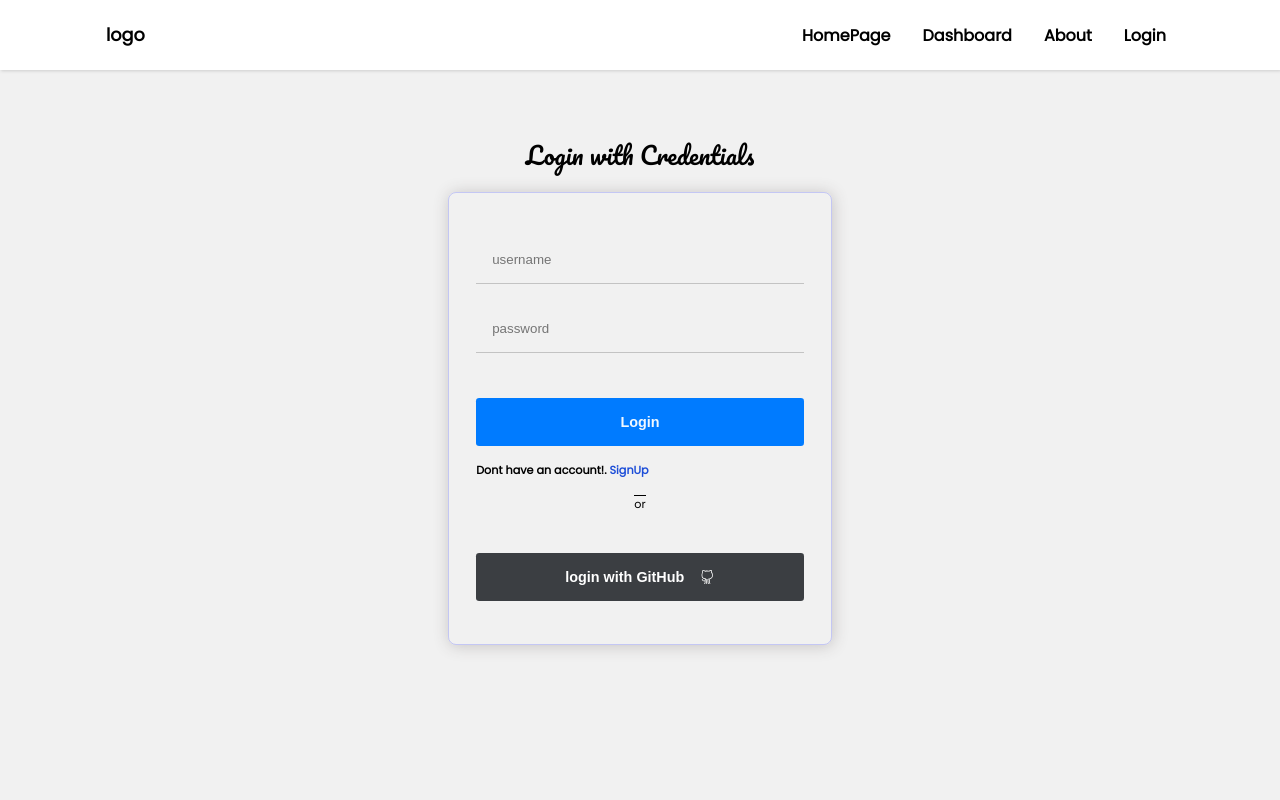
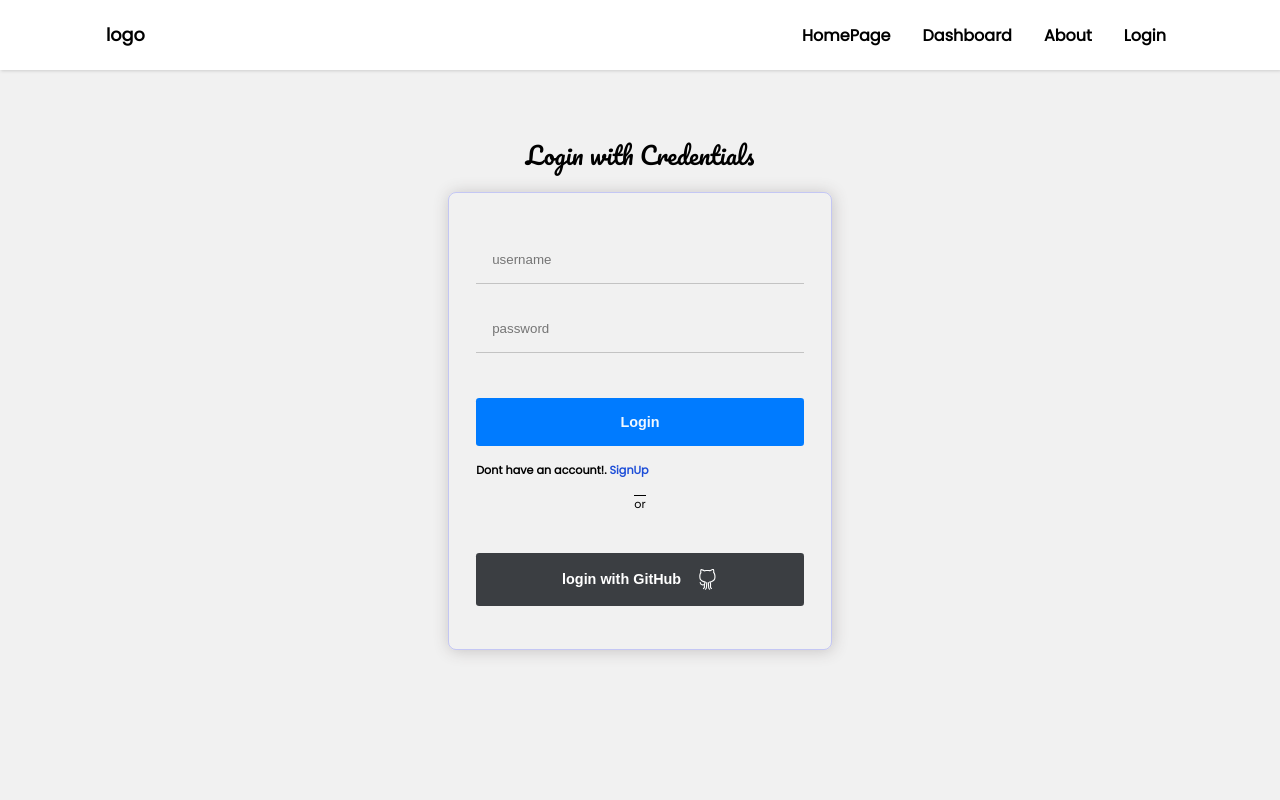
Before and after one commit to louiezil/louie, a Next.js app: page /Login in a window 1280 px wide. Shown: the top 800 px of the page. Built offline with nearby package versions, Linux system fonts and the light colour scheme; no server answers.

Commit message:
fix: corrected invalid selector for CSS module

```diff
--- a/next.config.mjs
+++ b/next.config.mjs
@@ -15,7 +15,7 @@ const nextConfig = {
         ],
       },
       images: {
-        domains: ['res.cloudinary.com'],
+        domains: ['res.cloudinary.com',"images.unsplash.com","images.pexels.com"],
       },
 };
 
--- a/src/components/Login/page.module.css
+++ b/src/components/Login/page.module.css
@@ -55,7 +55,8 @@
   justify-content: center;
   gap: 1rem;
 }
-button:nth-child(2) svg {
+
+.social svg {
   font-size: 1.3rem;
 }
 .container b {
```
